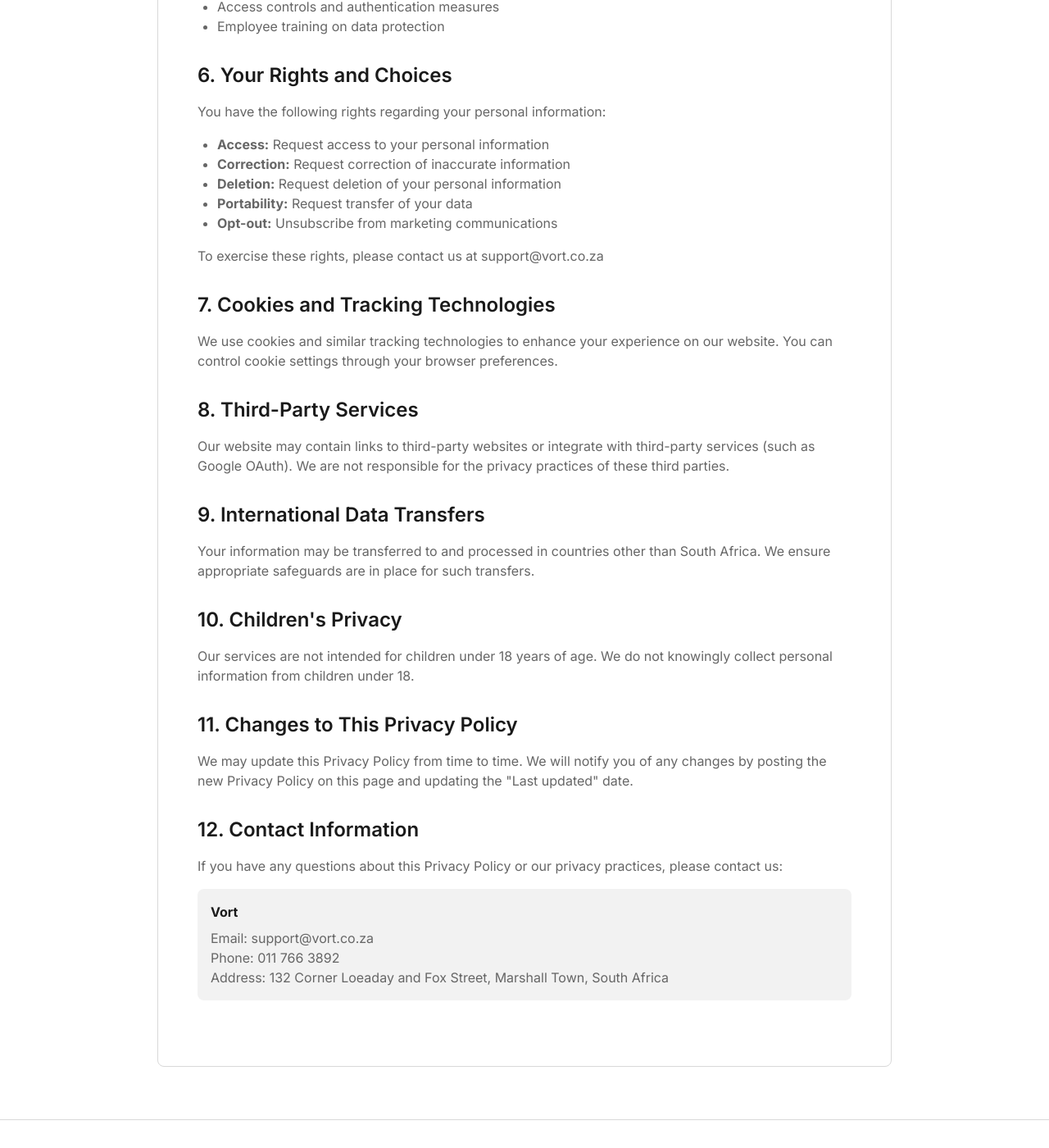
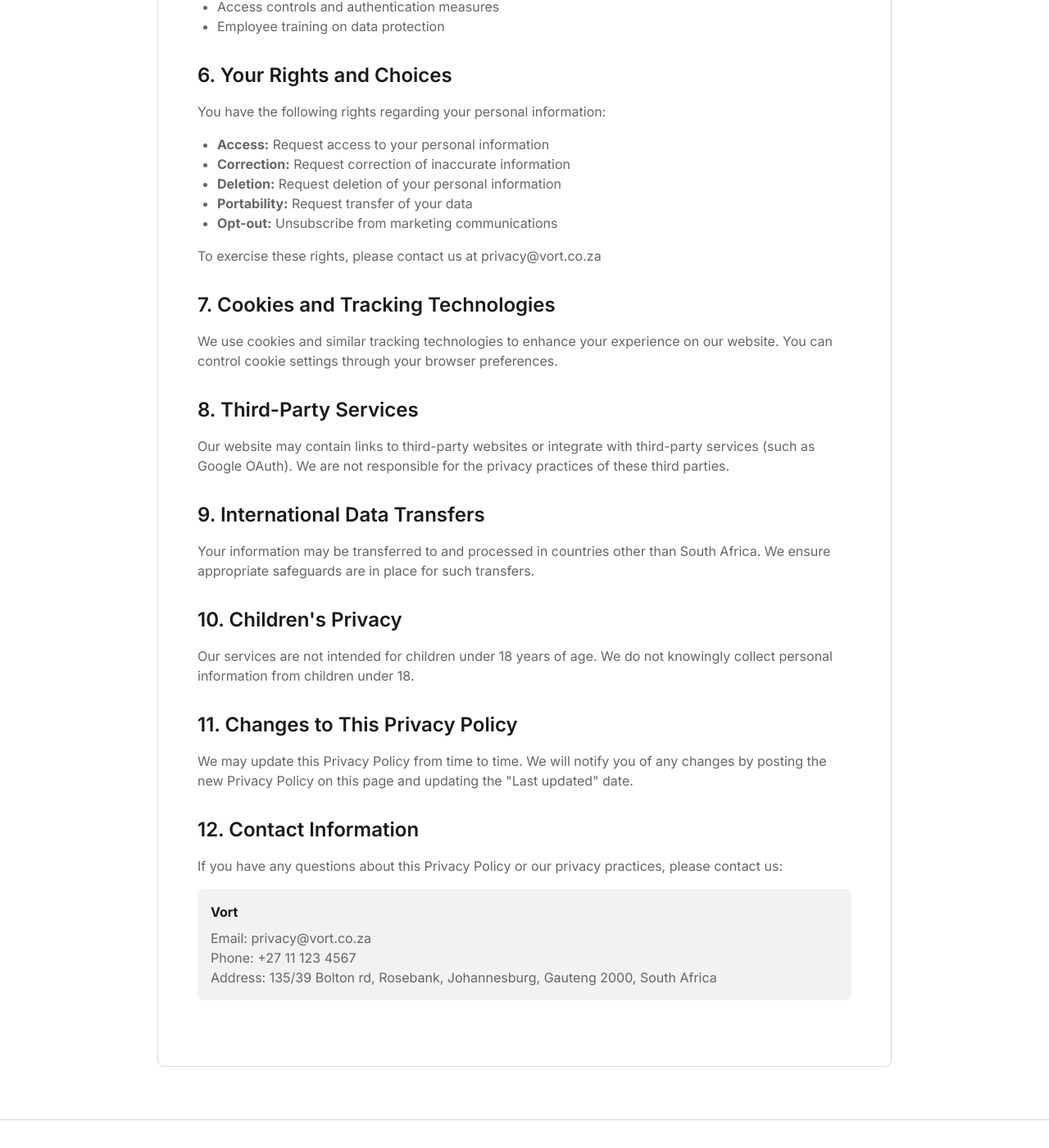
Before and after one commit to Generalcom/-, a Next.js app: page /privacy in a window 1280 px wide. Shown: the part 1629-3029 px from the top of the page at 82% size. Built offline with nearby package versions, Linux system fonts and the light colour scheme; no server answers.

Commit message:
refactor: restore v81 changes across multiple files
Co-authored-by: null <215265286+Generalcom@users.noreply.github.com>

```diff
--- a/app/privacy/page.tsx
+++ b/app/privacy/page.tsx
@@ -160,7 +160,7 @@ export default function PrivacyPolicyPage() {
                   </li>
                 </ul>
                 <p className="text-muted-foreground">
-                  To exercise these rights, please contact us at support@vort.co.za
+                  To exercise these rights, please contact us at privacy@vort.co.za
                 </p>
               </section>
 
@@ -213,10 +213,10 @@ export default function PrivacyPolicyPage() {
                   <p className="text-foreground mb-2">
                     <strong>Vort</strong>
                   </p>
-                  <p className="text-muted-foreground">Email: support@vort.co.za</p>
-                  <p className="text-muted-foreground">Phone: 011 766 3892</p>
+                  <p className="text-muted-foreground">Email: privacy@vort.co.za</p>
+                  <p className="text-muted-foreground">Phone: +27 11 123 4567</p>
                   <p className="text-muted-foreground">
-                    Address: 132 Corner Loeaday and Fox Street, Marshall Town, South Africa
+                    Address: 135/39 Bolton rd, Rosebank, Johannesburg, Gauteng 2000, South Africa
                   </p>
                 </div>
               </section>
```
